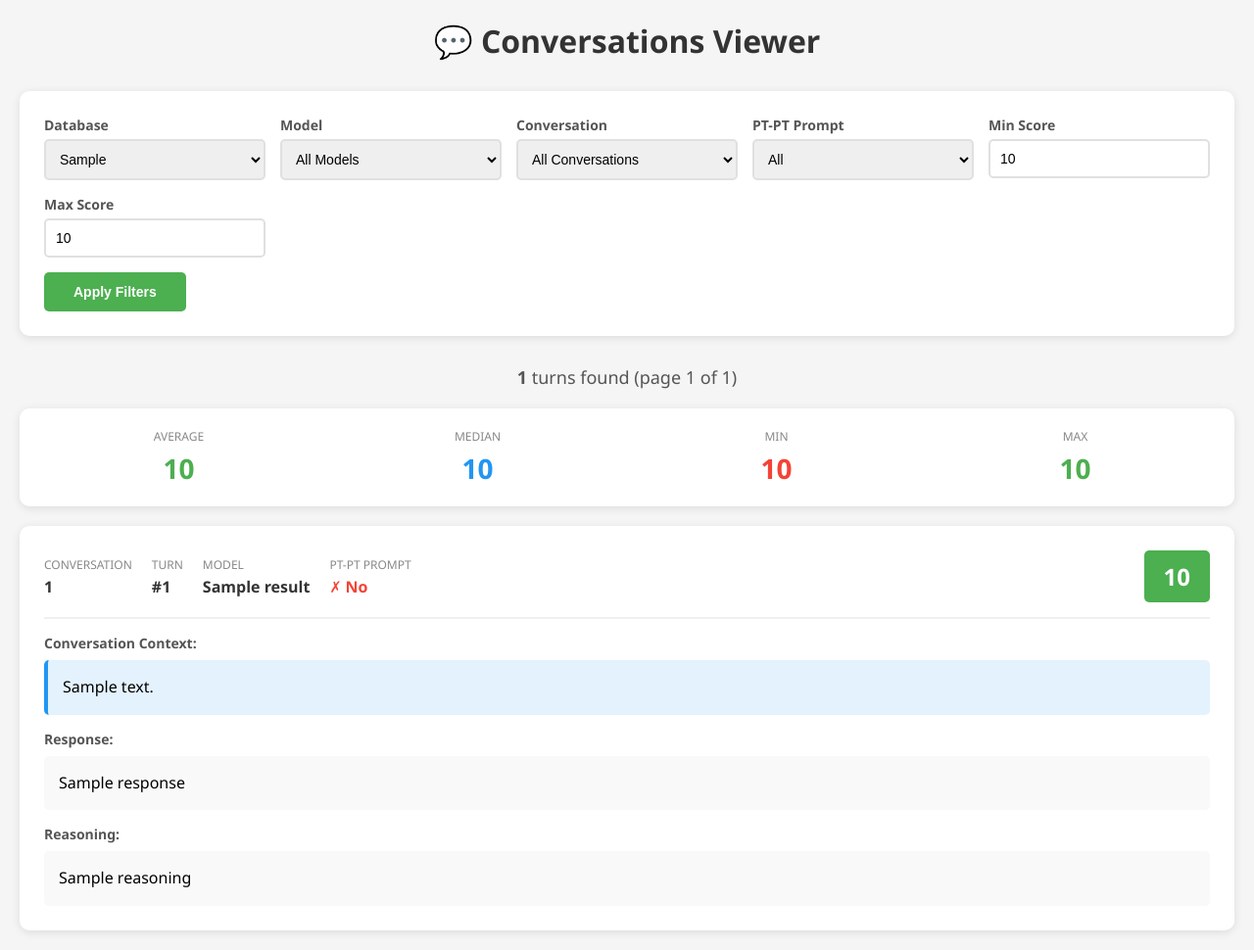
After one commit to Amalia-LLM/alba_benchmark_viewer, a Python web app: template templates/conversations.html in a window 1280 px wide. The commit adds this page. Shown: the whole page at 98% size. Run offline with Jinja, Linux system fonts and the light colour scheme; the template is opened without the code that fills it: most values are stand-ins (such as "Sample title", 1, 10 or a date in 2020).

Commit message:
added ptpt conversations

```diff
--- /dev/null
+++ b/templates/conversations.html
@@ -0,0 +1,195 @@
+<!DOCTYPE html>
+<html lang="pt">
+<head>
+    <meta charset="UTF-8">
+    <meta name="viewport" content="width=device-width, initial-scale=1.0">
+    <title>Conversations Viewer</title>
+    <style>
+        * { margin: 0; padding: 0; box-sizing: border-box; }
+        body { font-family: 'Segoe UI', Tahoma, Geneva, Verdana, sans-serif; background: #f5f5f5; padding: 20px; }
+        .container { max-width: 1400px; margin: 0 auto; }
+        h1 { color: #333; margin-bottom: 30px; text-align: center; }
+        .filters { background: white; padding: 25px; border-radius: 10px; box-shadow: 0 2px 10px rgba(0,0,0,0.1); margin-bottom: 30px; }
+        .filter-row { display: grid; grid-template-columns: repeat(auto-fit, minmax(200px, 1fr)); gap: 15px; margin-bottom: 15px; }
+        .filter-group { display: flex; flex-direction: column; }
+        label { font-weight: 600; color: #555; margin-bottom: 5px; font-size: 14px; }
+        select, input { padding: 10px; border: 2px solid #e0e0e0; border-radius: 5px; font-size: 14px; }
+        select:focus, input:focus { outline: none; border-color: #4CAF50; }
+        button { background: #4CAF50; color: white; padding: 12px 30px; border: none; border-radius: 5px; cursor: pointer; font-size: 14px; font-weight: 600; }
+        button:hover { background: #45a049; }
+        .results { display: grid; gap: 20px; }
+        .turn-card { background: white; padding: 25px; border-radius: 10px; box-shadow: 0 2px 10px rgba(0,0,0,0.1); }
+        .turn-header { display: flex; justify-content: space-between; align-items: center; margin-bottom: 15px; padding-bottom: 15px; border-bottom: 2px solid #f0f0f0; }
+        .turn-meta { display: flex; gap: 20px; flex-wrap: wrap; }
+        .meta-item { display: flex; flex-direction: column; }
+        .meta-label { font-size: 12px; color: #888; text-transform: uppercase; }
+        .meta-value { font-weight: 600; color: #333; margin-top: 3px; }
+        .score { font-size: 24px; font-weight: bold; padding: 10px 20px; border-radius: 5px; color: white; }
+        .content-section { margin-top: 15px; }
+        .content-label { font-weight: 600; color: #555; margin-bottom: 8px; font-size: 14px; }
+        .content-text { background: #f9f9f9; padding: 15px; border-radius: 5px; line-height: 1.6; white-space: pre-wrap; }
+        .conversation-context { background: #e3f2fd; padding: 15px; border-radius: 5px; line-height: 1.6; white-space: pre-wrap; border-left: 4px solid #2196F3; }
+        .no-results { text-align: center; padding: 50px; color: #888; font-size: 18px; }
+    </style>
+</head>
+<body>
+    <div class="container">
+        <h1>💬 Conversations Viewer</h1>
+
+        <div class="filters">
+            <form method="GET">
+                <input type="hidden" name="db" value="pt_pt_conversation_evaluations.db">
+                <div class="filter-row">
+                    <div class="filter-group">
+                        <label>Database</label>
+                        <select name="db" onchange="window.location.href='?db='+this.value">
+                            {% for db in dbs %}
+                            <option value="{{ db }}" {% if selected_db == db %}selected{% endif %}>{{ db }}</option>
+                            {% endfor %}
+                        </select>
+                    </div>
+
+                    <div class="filter-group">
+                        <label>Model</label>
+                        <select name="model">
+                            <option value="">All Models</option>
+                            {% for model in models %}
+                            <option value="{{ model.model_name }}" {% if selected_model == model.model_name %}selected{% endif %}>
+                                {{ model.readable_name }}
+                            </option>
+                            {% endfor %}
+                        </select>
+                    </div>
+
+                    <div class="filter-group">
+                        <label>Conversation</label>
+                        <select name="conversation">
+                            <option value="">All Conversations</option>
+                            {% for conv in conversations_list %}
+                            <option value="{{ conv.conversation_id }}" {% if selected_conversation == conv.conversation_id %}selected{% endif %}>
+                                {{ conv.conversation_id }}
+                            </option>
+                            {% endfor %}
+                        </select>
+                    </div>
+
+                    <div class="filter-group">
+                        <label>PT-PT Prompt</label>
+                        <select name="pt_pt_prompt">
+                            <option value="">All</option>
+                            <option value="1" {% if selected_pt_pt == '1' %}selected{% endif %}>Yes</option>
+                            <option value="0" {% if selected_pt_pt == '0' %}selected{% endif %}>No</option>
+                        </select>
+                    </div>
+
+                    <div class="filter-group">
+                        <label>Min Score</label>
+                        <input type="number" name="min_score" min="0" max="10" value="{{ min_score }}" placeholder="0">
+                    </div>
+
+                    <div class="filter-group">
+                        <label>Max Score</label>
+                        <input type="number" name="max_score" min="0" max="10" value="{{ max_score }}" placeholder="10">
+                    </div>
+                </div>
+                <button type="submit">Apply Filters</button>
+            </form>
+        </div>
+
+        <div style="text-align: center; margin-bottom: 20px; font-size: 18px; color: #555;">
+            <strong>{{ total_count }}</strong> turns found (page {{ page }} of {{ total_pages }})
+        </div>
+
+        <div style="background: white; padding: 20px; border-radius: 10px; box-shadow: 0 2px 10px rgba(0,0,0,0.1); margin-bottom: 20px;">
+            <div style="display: grid; grid-template-columns: repeat(auto-fit, minmax(150px, 1fr)); gap: 20px; text-align: center;">
+                <div>
+                    <div style="font-size: 12px; color: #888; text-transform: uppercase; margin-bottom: 5px;">Average</div>
+                    <div style="font-size: 28px; font-weight: bold; color: #4CAF50;">{{ avg_score }}</div>
+                </div>
+                <div>
+                    <div style="font-size: 12px; color: #888; text-transform: uppercase; margin-bottom: 5px;">Median</div>
+                    <div style="font-size: 28px; font-weight: bold; color: #2196F3;">{{ median_score }}</div>
+                </div>
+                <div>
+                    <div style="font-size: 12px; color: #888; text-transform: uppercase; margin-bottom: 5px;">Min</div>
+                    <div style="font-size: 28px; font-weight: bold; color: #F44336;">{{ min_score_val }}</div>
+                </div>
+                <div>
+                    <div style="font-size: 12px; color: #888; text-transform: uppercase; margin-bottom: 5px;">Max</div>
+                    <div style="font-size: 28px; font-weight: bold; color: #4CAF50;">{{ max_score_val }}</div>
+                </div>
+            </div>
+        </div>
+
+        {% if total_pages > 1 %}
+        <div style="text-align: center; margin-bottom: 20px;">
+            <div style="display: inline-flex; gap: 10px; align-items: center;">
+                {% if page > 1 %}
+                <a href="?db={{ selected_db }}&model={{ selected_model }}&conversation={{ selected_conversation }}&pt_pt_prompt={{ selected_pt_pt }}&min_score={{ min_score }}&max_score={{ max_score }}&page={{ page - 1 }}"
+                   style="padding: 10px 20px; background: #4CAF50; color: white; text-decoration: none; border-radius: 5px; font-weight: 600;">← Previous</a>
+                {% endif %}
+
+                <span style="color: #555; font-weight: 600;">Page {{ page }} / {{ total_pages }}</span>
+
+                {% if page < total_pages %}
+                <a href="?db={{ selected_db }}&model={{ selected_model }}&conversation={{ selected_conversation }}&pt_pt_prompt={{ selected_pt_pt }}&min_score={{ min_score }}&max_score={{ max_score }}&page={{ page + 1 }}"
+                   style="padding: 10px 20px; background: #4CAF50; color: white; text-decoration: none; border-radius: 5px; font-weight: 600;">Next →</a>
+                {% endif %}
+            </div>
+        </div>
+        {% endif %}
+
+        <div class="results">
+            {% if results %}
+                {% for result in results %}
+                <div class="turn-card">
+                    <div class="turn-header">
+                        <div class="turn-meta">
+                            <div class="meta-item">
+                                <span class="meta-label">Conversation</span>
+                                <span class="meta-value">{{ result.conversation_id }}</span>
+                            </div>
+                            <div class="meta-item">
+                                <span class="meta-label">Turn</span>
+                                <span class="meta-value">#{{ result.turn_number }}</span>
+                            </div>
+                            <div class="meta-item">
+                                <span class="meta-label">Model</span>
+                                <span class="meta-value">{{ result.readable_model_name }}</span>
+                            </div>
+                            <div class="meta-item">
+                                <span class="meta-label">PT-PT Prompt</span>
+                                <span class="meta-value" style="{% if result.used_pt_pt_prompt %}color: #4CAF50;{% else %}color: #F44336;{% endif %} font-weight: bold;">
+                                    {% if result.used_pt_pt_prompt %}✓ Yes{% else %}✗ No{% endif %}
+                                </span>
+                            </div>
+                        </div>
+                        {% set score_color = '#F44336' if result.score < 3 else '#FF9800' if result.score < 5 else '#FFC107' if result.score < 7 else '#8BC34A' if result.score < 9 else '#4CAF50' %}
+                        <div class="score" style="background: {{ score_color }}">{{ result.score }}</div>
+                    </div>
+
+                    <div class="content-section">
+                        <div class="content-label">Conversation Context:</div>
+                        <div class="conversation-context">{{ result.context }}</div>
+                    </div>
+
+                    <div class="content-section">
+                        <div class="content-label">Response:</div>
+                        <div class="content-text">{{ result.response }}</div>
+                    </div>
+
+                    {% if result.reasoning %}
+                    <div class="content-section">
+                        <div class="content-label">Reasoning:</div>
+                        <div class="content-text">{{ result.reasoning }}</div>
+                    </div>
+                    {% endif %}
+                </div>
+                {% endfor %}
+            {% else %}
+                <div class="no-results">No results found. Try adjusting your filters.</div>
+            {% endif %}
+        </div>
+    </div>
+</body>
+</html>
```
Also changed, not shown: main.py (+167 -4 lines), templates/evaluations.html (+21 -0 lines), templates/index.html (+21 -0 lines), 1 other file.
